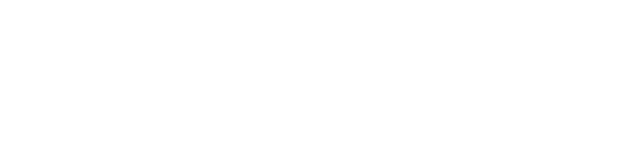
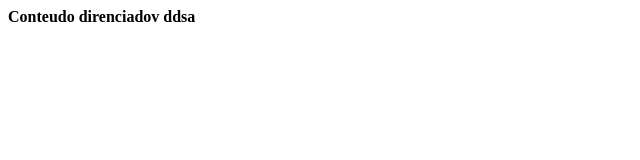
Before and after one commit to gdalbelo/mean_Outubro_2016, a plain HTML site: page index.html in a window 1280 px wide. Shown: the whole page, without its empty margins (0-640 px from the left). Drawn offline with Linux system fonts and the light colour scheme.

```diff
--- a/index.html
+++ b/index.html
@@ -4,6 +4,6 @@
 	<title>Teste tese</title>
 </head>
 <body>
-
+	<b>Conteudo direnciadov ddsa</b>
 </body>
 </html>
```
